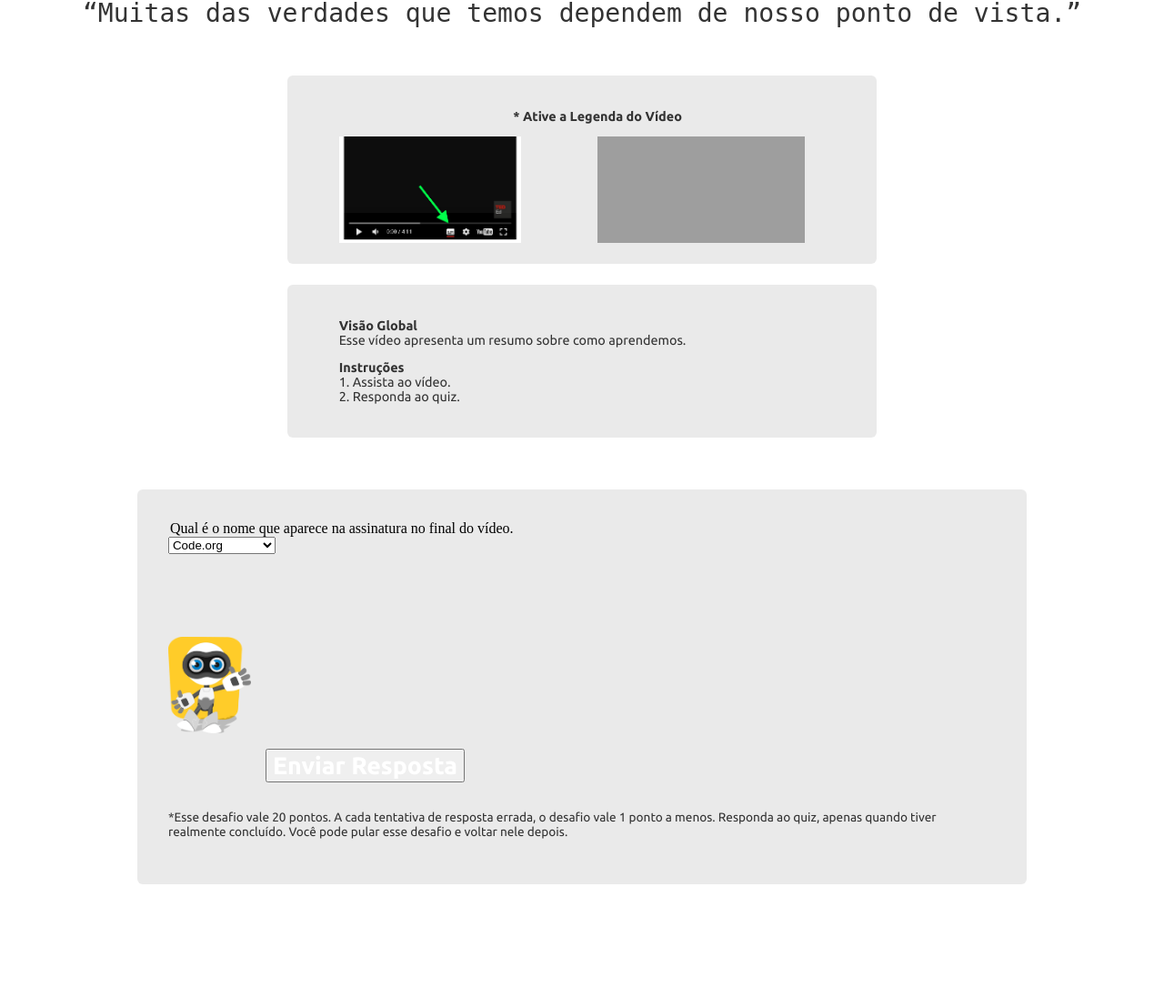
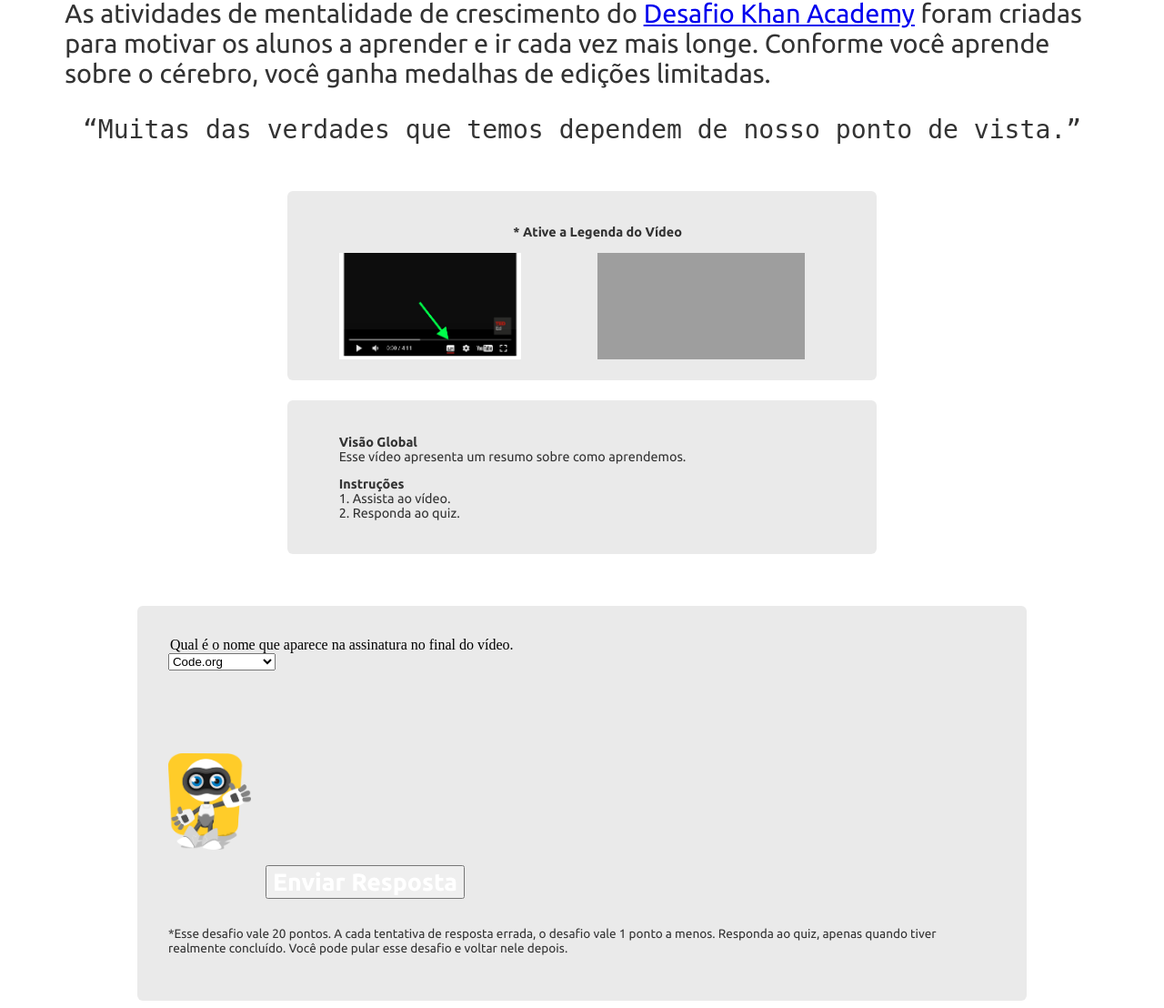
Before and after one commit to DesafioDoCodigo/desafio-do-codigo, a PHP site: page /phpmail/home/missoes/m4.php in a window 1280 px wide. Shown: the part 466-1574 px from the top of the page at 91% size. Before the commit the page ends 1438 px from the top, so only its background shows below. Run offline with PHP 8.4, Linux system fonts and the light colour scheme; data that the repository does not hold is empty; grey boxes are pictures that could not be loaded.

Commit message:
Atualização com link para Desafio Khan Academy

```diff
--- a/home/missoes/m4.php
+++ b/home/missoes/m4.php
@@ -54,6 +54,8 @@ if ($_POST['video']) {
 	<p>Assista ao vídeo “Você pode aprender qualquer coisa” e responda ao quiz abaixo.</p>
     <p>Estudantes que acreditam que a sua capacidade e inteligência pode crescer e mudar, também conhecida como mentalidade de crescimento, superam aqueles que pensam que a sua capacidade e inteligência são fixas.
     </p>
+	 <p>As atividades de mentalidade de crescimento do <a href="https://pt.khanacademy.org/partner-content/learnstorm-mindset-activities-17" target="_blank">Desafio Khan Academy</a> foram criadas para motivar os alunos a aprender e ir cada vez mais longe. Conforme você aprende sobre o cérebro, você ganha medalhas de edições limitadas.</p>
+
 	<p align="center"><kbd>“Muitas das verdades que temos dependem de nosso ponto de vista.”</kbd> </p>
 	<div style="clear: both;"></div>
     <div class="tips">
```
